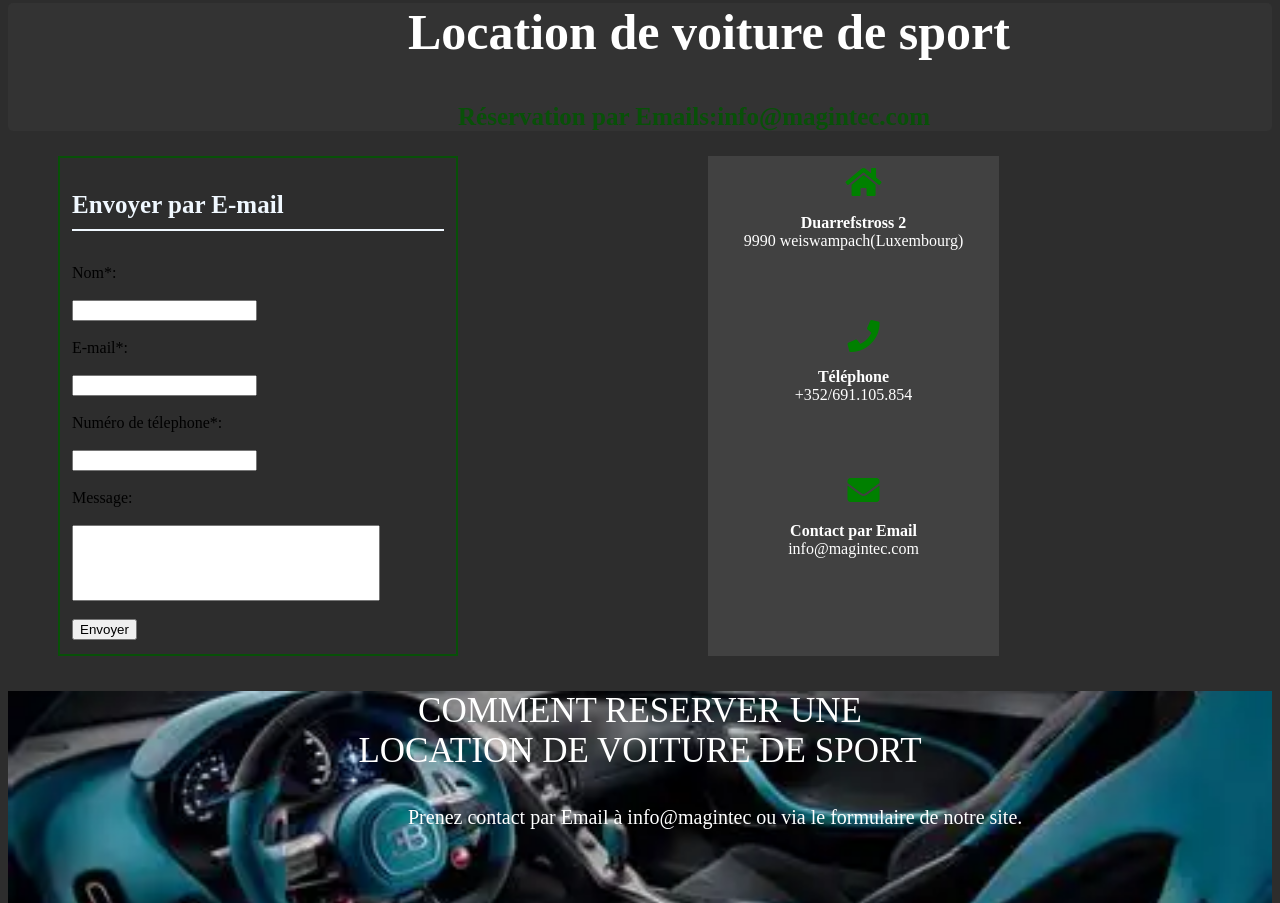
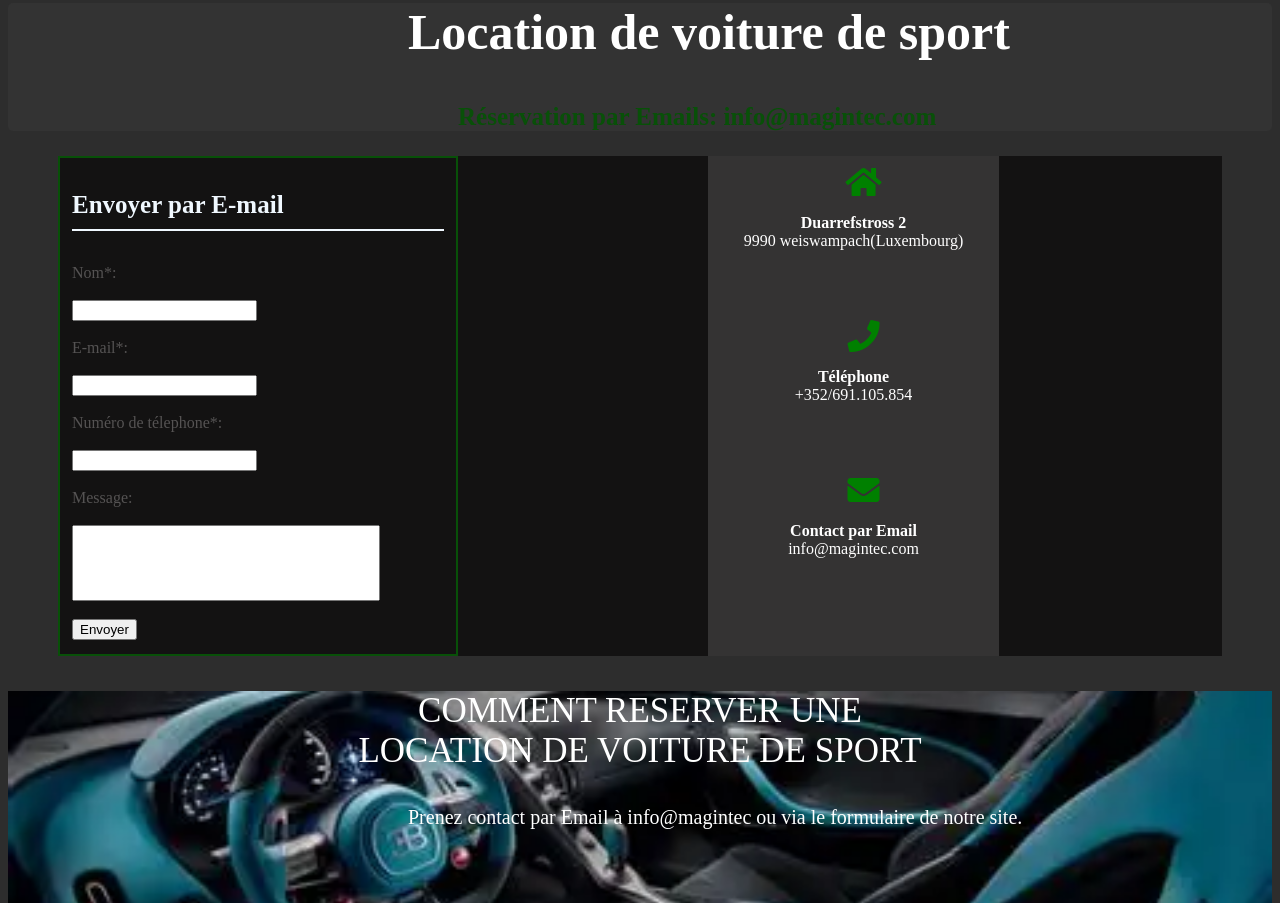
Before and after one commit to andriambinintsoajosia-lgtm/bootstrap_5, a plain HTML site: page index.html in a window 1280 px wide. Shown: the part 866-1769 px from the top of the page. Drawn offline with Linux system fonts and the light colour scheme.

Commit message:
Modification du code HTML

```diff
--- a/style.css
+++ b/style.css
@@ -41,17 +41,18 @@ section .a{
     font-size: 25px;
 
 }
+.container{
+    background-color: rgb(19, 18, 18);
+}
 .container .row .col-lg-6{
     border: 2px solid rgb(8, 80, 8);
     width: 400px;
     height: 500px;
+    color: rgb(85, 83, 83);
 }
 
 .container .row .col-lg-3 i{
     margin-left: 20px;
-}
-@media screen and (max-width:768px) {
-
 }
 footer .p1{
 
```
Also changed, not shown: index.html (+3 -3 lines).
